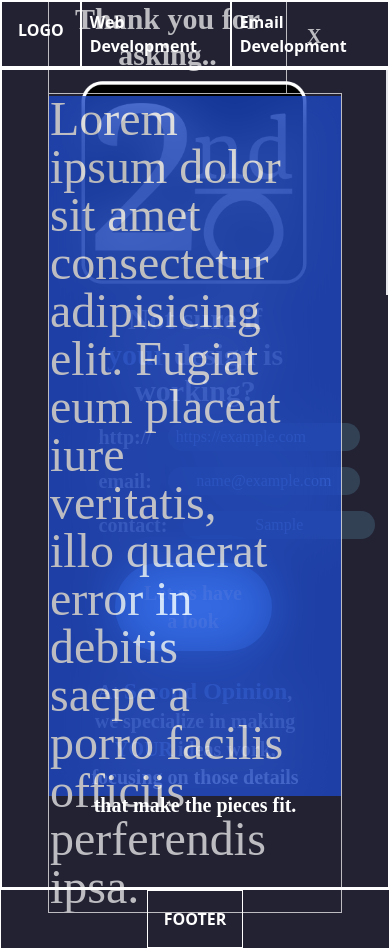
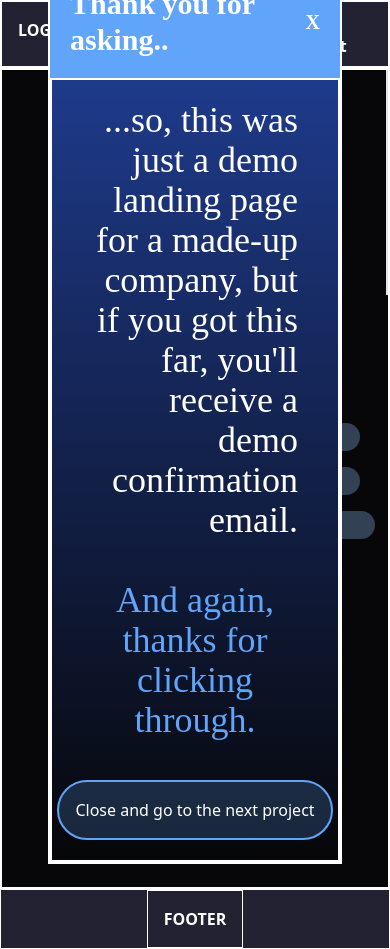
Before and after one commit to GSdaBlessedFist/PORTFOLIO_v3, a Next.js app: page /landing-pages/second-opinion-landing-page in a window 390 px wide. Both pictures are taken after typing "https://example.com", "name@example.com", "Sample" into the empty fields and a click on the button "Let us have a look". Built offline with nearby package versions, Linux system fonts and the light colour scheme.

Commit message:
1)finished breakpoint adjustments for SecondOpinion modal...2)Close button works...NEXT:: Rig of both the email and push to next project

```diff
--- a/components/SecondOpinionModal.js
+++ b/components/SecondOpinionModal.js
@@ -1,34 +1,45 @@
 import {useEffect,useState} from "react";
 import {createPortal} from "react-dom";
+import { useRouter } from 'next/router'
 
-const SecondOpinionModal = ({isOpen})=>{
+const SecondOpinionModal = ({isOpen,setIsOpen})=>{
 
 	return isOpen
-		? createPortal(<Content/>,
+		? createPortal(<Content setIsOpen={setIsOpen}/>,
 		  document.querySelector("#secondopinion-portal"))
 		: null
 }
 
-const Content = ()=>{
+const Content = ({setIsOpen})=>{
+
+	const router = useRouter();
+	function closeModal(){
+		setIsOpen(false)
+	};
+	function closeModalNextProject(){
+		setIsOpen(false);
+		router.push('/')
+	};
+
 	return (<>
-		<div className="absolute flex justify-center items-center bg-blue-700 opacity-70 top-24 inset-12 backdrop-blur-xl">
-			<table className="w-full h-full">
-				<tr className="">
-					<td className="h-4 p-5 text-center b">
-						<h1 className="text-3xl so-font-main font-bold ">Thank you for asking..</h1>
-					</td>
-					<td className="flex justify-center items-center h-full p-5">
-						<div className="text-xl so-font-main font-bold">X</div>
-					</td>
-				</tr>
-				<tr className="b">
-					<td>
-						<div className="text-5xl so-font-main">
-							Lorem ipsum dolor sit amet consectetur adipisicing elit. Fugiat eum placeat iure veritatis, illo quaerat error in debitis saepe a porro facilis officiis perferendis ipsa.
-						</div>
-					</td>
-				</tr>
-			</table>
+		<div className="absolute flex justify-center items-center opacity-1 top-8 inset-12 lg:top-8 ">
+
+			<div id="secondOpinionModal-grid" className="w-full  grid grid-cols-1 grid-rows-['175px_auto'] so-border md:w-3/4 lg:w-4/5 lg:h-3/5">
+				<div className="flex justify-between items-center px-5 bg-blue-400 py-5">
+					<h1 className="text-3xl so-font-main font-bold ">Thank you for asking..</h1>
+					<div id="secondOpinionModal-closeButton" className="text-xl so-font-main font-bold" onClick={closeModal}>X</div>
+				</div>
+				<div className="flex flex-col justify-center items-center so-border bg-gradient-to-t from-[#070709ff] to-blue-900 py-5">
+					<div className="text-4xl so-font-main text-right px-10 pb-10">
+						...so, this was just a demo landing page
+						for a made-up company, but if you got this far,
+						you'll receive a demo confirmation email.
+						<br/>
+						<br/><div className="w-full text-center text-blue-400">And again, thanks for clicking through.</div>
+					</div>
+					<button className="border-2 border-blue-400 p-4 rounded-full bg-blue-400/20 hover:bg-blue-400">Close and go to the next project</button>
+				</div>
+			</div>
 		</div>
 
 	</>)
--- a/pages/landing-pages/second-opinion-landing-page.js
+++ b/pages/landing-pages/second-opinion-landing-page.js
@@ -13,10 +13,10 @@ export default function SecondOpinion(){
 	}
 
 return (<>
-<SecondOpinionModal isOpen={isOpen}/>
+<SecondOpinionModal isOpen={isOpen} setIsOpen={setIsOpen}/>
 
 <div className="container flex justify-center items-center  my-0 mx-auto border-box lg:py-20 lg:bg-transparent  lg:mx-auto ">
-	<div className="grid grid-rows-[225px_120px_1fr_1fr]  so-border lg:bg-[#070709ff] lg:grid-cols-[348px_400px_340px] lg:grid-rows-4  lg:h-[644px] ">
+	<div className="grid grid-rows-[225px_120px_1fr_1fr] bg-[#070709ff] so-border lg:bg-[#070709ff] lg:grid-cols-[348px_400px_340px] lg:grid-rows-4  lg:h-[644px] ">
 		<div id="logo-row" className="grid grid-col-1 grid-rows-[99.9%_.1%] border-r-2 overflow-hidden lg:grid-rows-[.1%_99.9%] lg:row-span-4 " >
 			<Image src="/images/the_second_opinion_grp-logo(simple).png" className="row-start-1 row-span-1 object-contain scale-90 lg:hidden lg:opacity-0" width={175} height={115} alt={"a screenshot"}/>
 			<Image src="/images/second-opinion-lunar.png" className="row-start-2 row-span-1 opacity-0 lg:row-start-1 lg:row-span-1 lg:object-contain lg:inline lg:opacity-100" width={348} height={644} alt="lunar curvature" />
@@ -32,15 +32,15 @@ return (<>
 			<form action="" className="w-1/2 text-xl pr-5 lg:w-full lg:pr-8 ">
 				<div id="form-topSection" className="lg:relative lg:-top-12">
 					<div className="py-2 grid grid-cols-[auto_192px] md:grid-cols-[auto_220px] lg:grid-cols-[auto_192px]  ">
-						<div id="url-label" className="so-font-main font-bold text-right pr-4 md:pr-2">http:// </div>
+						<div id="url-label" className="so-font-main font-bold text-right pr-4 md:pr-2" required>http:// </div>
 						<input id="url-input" className="so-font-main text-base text-[#8fbbff] text-left pl-2 bg-slate-700 placeholder:text-[#62799c] rounded-full md:w-full" type="url" name="url" placeholder="www.yourSite.com" />
 					</div>
 					<div className="py-2 grid grid-cols-[auto_192px] md:grid-cols-[auto_220px] lg:grid-cols-[auto_192px] ">
-						<div id="email-label" className="so-font-main font-bold text-right pr-4 md:pr-2" >email:</div>
+						<div id="email-label" className="so-font-main font-bold text-right pr-4 md:pr-2" required>email:</div>
 						<input id="email-input" className="so-font-main text-base text-[#8fbbff] text-center bg-slate-700 placeholder:text-[#62799c] rounded-full md:w-full" type="email"  name="email" placeholder="youremail@email.com" />
 					</div>
 					<div className="py-2 grid grid-cols-[auto_192px] md:grid-cols-[auto_220px] lg:grid-cols-[auto_192px] ">
-						<div id="contact-label" className="so-font-main font-bold text-right pr-4 md:pr-2" >contact:</div>
+						<div id="contact-label" className="so-font-main font-bold text-right pr-4 md:pr-2" required>contact:</div>
 						<input id="contact-input" className="so-font-main text-base text-[#8fbbff] text-center bg-slate-700 placeholder:text-[#62799c] rounded-full md:w-full" type="text"  name="contact" placeholder="Who will be talking to?" />
 					</div>
 				</div>
```
